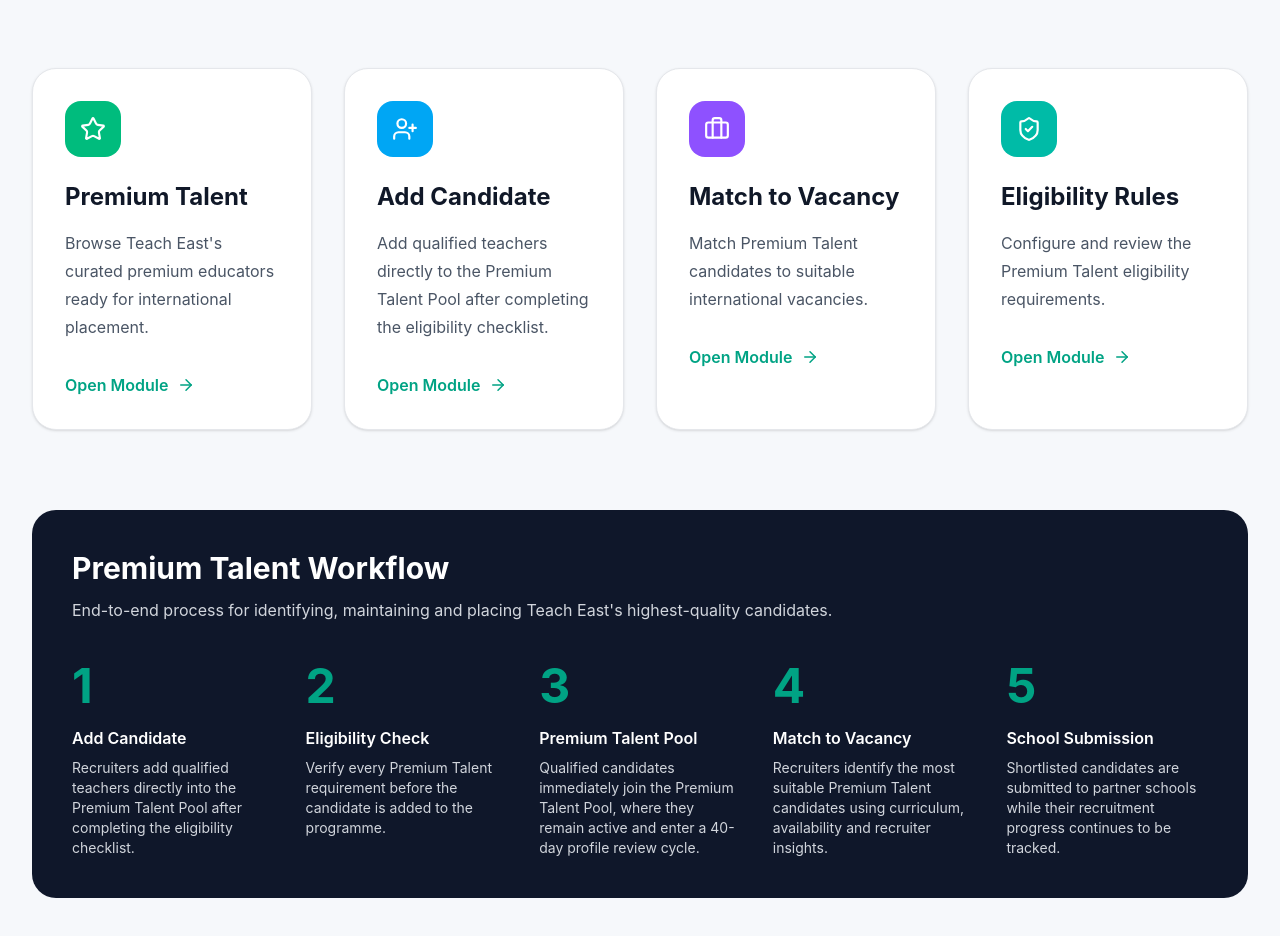
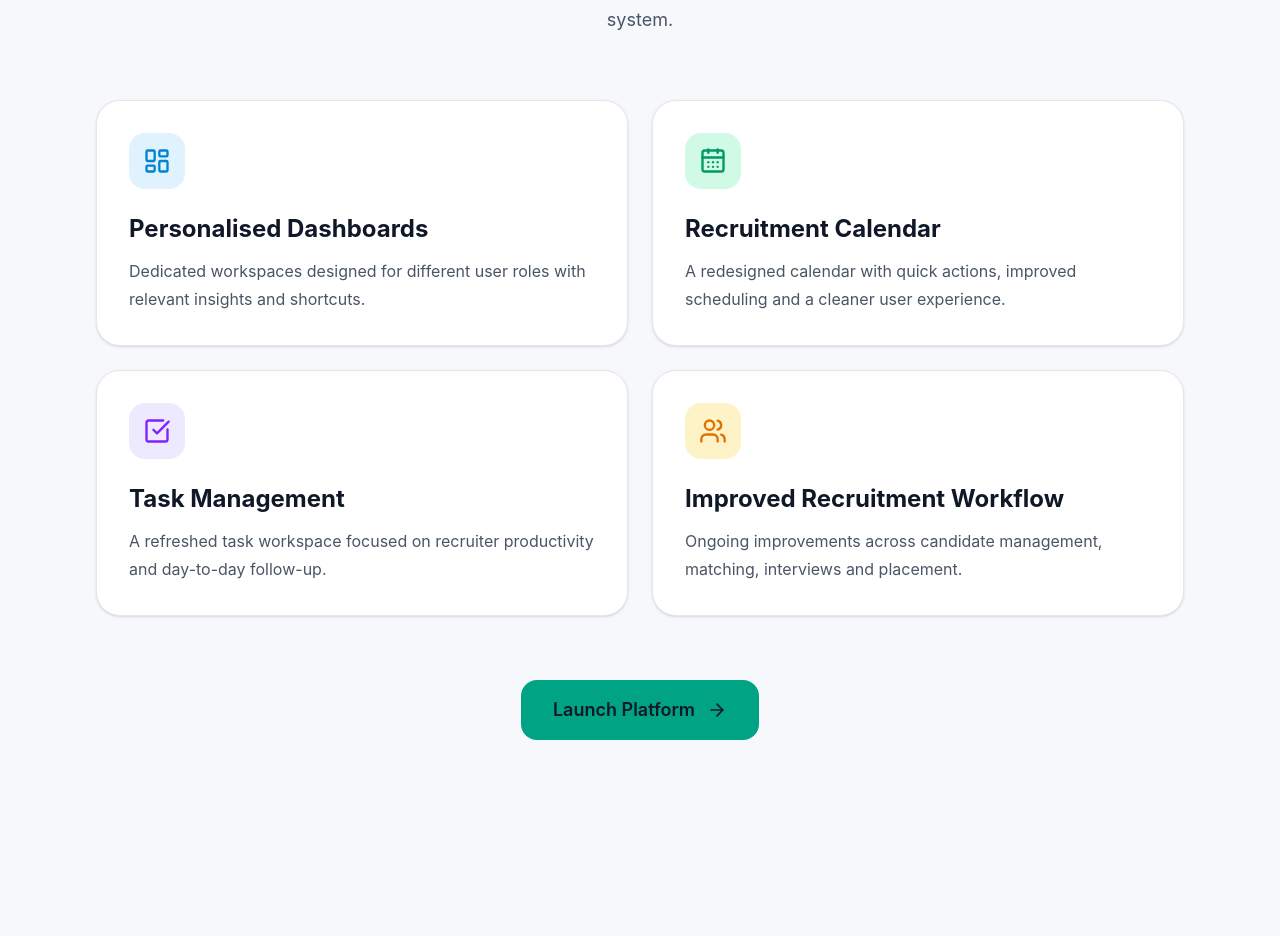
Before and after one commit to Maroua-27/premium-talent, a Next.js app: page / in a window 1280 px wide. Shown: the part 260-1196 px from the top of the page. After the commit the page ends 1080 px from the top, so only its background shows below. Built offline with nearby package versions, Linux system fonts and the light colour scheme.

Commit message:
Update homepage

```diff
--- a/app/page.tsx
+++ b/app/page.tsx
@@ -1,52 +1,48 @@
 import Link from "next/link";
 import {
-  Star,
-  UserPlus,
-  Briefcase,
-  ShieldCheck,
+
+  LayoutDashboard,
+  CalendarDays,
+  CheckSquare,
+  Users,
   ArrowRight,
 } from "lucide-react";
 
-const pages = [
+const updates = [
   {
-    title: "Premium Talent",
+    title: "Personalised Dashboards",
     description:
-      "Browse Teach East's curated premium educators ready for international placement.",
-    href: "/premium-talent",
-    icon: Star,
-    color: "bg-emerald-500",
+      "Dedicated workspaces designed for different user roles with relevant insights and shortcuts.",
+    icon: LayoutDashboard,
+    color: "bg-sky-100 text-sky-600",
   },
   {
-    title: "Add Candidate",
+    title: "Recruitment Calendar",
     description:
-      "Add qualified teachers directly to the Premium Talent Pool after completing the eligibility checklist.",
-    href: "/nominations",
-    icon: UserPlus,
-    color: "bg-sky-500",
+      "A redesigned calendar with quick actions, improved scheduling and a cleaner user experience.",
+    icon: CalendarDays,
+    color: "bg-emerald-100 text-emerald-600",
   },
   {
-    title: "Match to Vacancy",
+    title: "Task Management",
     description:
-      "Match Premium Talent candidates to suitable international vacancies.",
-    href: "/match",
-    icon: Briefcase,
-    color: "bg-violet-500",
+      "A refreshed task workspace focused on recruiter productivity and day-to-day follow-up.",
+    icon: CheckSquare,
+    color: "bg-violet-100 text-violet-600",
   },
   {
-    title: "Eligibility Rules",
+    title: "Improved Recruitment Workflow",
     description:
-      "Configure and review the Premium Talent eligibility requirements.",
-    href: "/settings",
-    icon: ShieldCheck,
-    color: "bg-teal-500",
+      "Ongoing improvements across candidate management, matching, interviews and placement.",
+    icon: Users,
+    color: "bg-amber-100 text-amber-600",
   },
 ];
 
 export default function Home() {
   return (
     <main className="min-h-screen bg-[#F6F8FB]">
-
-      <div className="mx-auto max-w-7xl px-8 py-20">
+      <div className="mx-auto flex min-h-screen max-w-6xl flex-col justify-center px-8 py-20">
 
         <div className="text-center">
 
@@ -55,59 +51,45 @@
           </p>
 
           <h1 className="mt-4 text-6xl font-bold text-gray-900">
-            Premium Talent Demo
+            System Updates
           </h1>
 
           <p className="mx-auto mt-6 max-w-3xl text-lg leading-8 text-gray-600">
-            Interactive prototype demonstrating Teach East&apos;s Premium Talent
-            workflow from candidate onboarding through matching and school
-            submission.
+            Welcome to the latest version of the Teach East recruitment platform.
+            Below is a summary of the newest improvements and enhancements
+            currently available throughout the system.
           </p>
 
         </div>
 
-        {/* Modules */}
+        <div className="mt-16 grid gap-6 md:grid-cols-2">
 
-        <div className="mt-16 grid gap-8 md:grid-cols-2 xl:grid-cols-4">
+          {updates.map((item) => {
 
-          {pages.map((page) => {
-
-            const Icon = page.icon;
+            const Icon = item.icon;
 
             return (
 
-              <Link
-                key={page.title}
-                href={page.href}
-                className="group rounded-3xl border border-gray-200 bg-white p-8 shadow-sm transition duration-300 hover:-translate-y-1 hover:shadow-xl"
+              <div
+                key={item.title}
+                className="rounded-3xl border border-gray-200 bg-white p-8 shadow-sm"
               >
 
                 <div
-                  className={`flex h-14 w-14 items-center justify-center rounded-2xl text-white ${page.color}`}
+                  className={`flex h-14 w-14 items-center justify-center rounded-2xl ${item.color}`}
                 >
-                  <Icon size={26} />
+                  <Icon size={28} />
                 </div>
 
                 <h2 className="mt-6 text-2xl font-bold text-gray-900">
-                  {page.title}
+                  {item.title}
                 </h2>
 
-                <p className="mt-4 leading-7 text-gray-600">
-                  {page.description}
+                <p className="mt-3 leading-7 text-gray-600">
+                  {item.description}
                 </p>
 
-                <div className="mt-8 flex items-center font-semibold text-[#00A384]">
-
-                  Open Module
-
-                  <ArrowRight
-                    className="ml-2 transition group-hover:translate-x-1"
-                    size={18}
-                  />
-
-                </div>
-
-              </Link>
+              </div>
 
             );
 
@@ -115,112 +97,23 @@
 
         </div>
 
-        {/* Workflow */}
+        <div className="mt-16 flex justify-center">
 
-        <div className="mt-20 rounded-3xl bg-[#0F172A] p-10 text-white">
+          <Link
+            href="/calendar"
+            className="group inline-flex items-center rounded-2xl bg-[#00A384] px-8 py-4 text-lg font-semibold text-white transition hover:bg-[#009276]"
+          >
+            Launch Platform
 
-          <h2 className="text-3xl font-bold">
-            Premium Talent Workflow
-          </h2>
-
-          <p className="mt-3 text-gray-300">
-            End-to-end process for identifying, maintaining and placing
-            Teach East&apos;s highest-quality candidates.
-          </p>
-
-          <div className="mt-10 grid gap-8 md:grid-cols-5">
-
-            <div>
-
-              <div className="text-5xl font-bold text-[#00A384]">
-                1
-              </div>
-
-              <h3 className="mt-4 font-semibold">
-                Add Candidate
-              </h3>
-
-              <p className="mt-2 text-sm text-gray-300">
-                Recruiters add qualified teachers directly into the Premium
-                Talent Pool after completing the eligibility checklist.
-              </p>
-
-            </div>
-
-            <div>
-
-              <div className="text-5xl font-bold text-[#00A384]">
-                2
-              </div>
-
-              <h3 className="mt-4 font-semibold">
-                Eligibility Check
-              </h3>
-
-              <p className="mt-2 text-sm text-gray-300">
-                Verify every Premium Talent requirement before the candidate
-                is added to the programme.
-              </p>
-
-            </div>
-                        <div>
-
-              <div className="text-5xl font-bold text-[#00A384]">
-                3
-              </div>
-
-              <h3 className="mt-4 font-semibold">
-                Premium Talent Pool
-              </h3>
-
-              <p className="mt-2 text-sm text-gray-300">
-                Qualified candidates immediately join the Premium Talent Pool,
-                where they remain active and enter a 40-day profile review
-                cycle.
-              </p>
-
-            </div>
-
-            <div>
-
-              <div className="text-5xl font-bold text-[#00A384]">
-                4
-              </div>
-
-              <h3 className="mt-4 font-semibold">
-                Match to Vacancy
-              </h3>
-
-              <p className="mt-2 text-sm text-gray-300">
-                Recruiters identify the most suitable Premium Talent candidates
-                using curriculum, availability and recruiter insights.
-              </p>
-
-            </div>
-
-            <div>
-
-              <div className="text-5xl font-bold text-[#00A384]">
-                5
-              </div>
-
-              <h3 className="mt-4 font-semibold">
-                School Submission
-              </h3>
-
-              <p className="mt-2 text-sm text-gray-300">
-                Shortlisted candidates are submitted to partner schools while
-                their recruitment progress continues to be tracked.
-              </p>
-
-            </div>
-
-          </div>
+            <ArrowRight
+              size={20}
+              className="ml-3 transition group-hover:translate-x-1"
+            />
+          </Link>
 
         </div>
 
       </div>
-
     </main>
   );
 }
--- a/components/calendar/CalendarGrid.tsx
+++ b/components/calendar/CalendarGrid.tsx
@@ -4,11 +4,7 @@
 import {
   Phone,
   Users,
-  Handshake,
   FileCheck,
-  Plane,
-  GraduationCap,
-  Building2,
 } from "lucide-react";
 
 import EventDetailsDrawer, {
```
